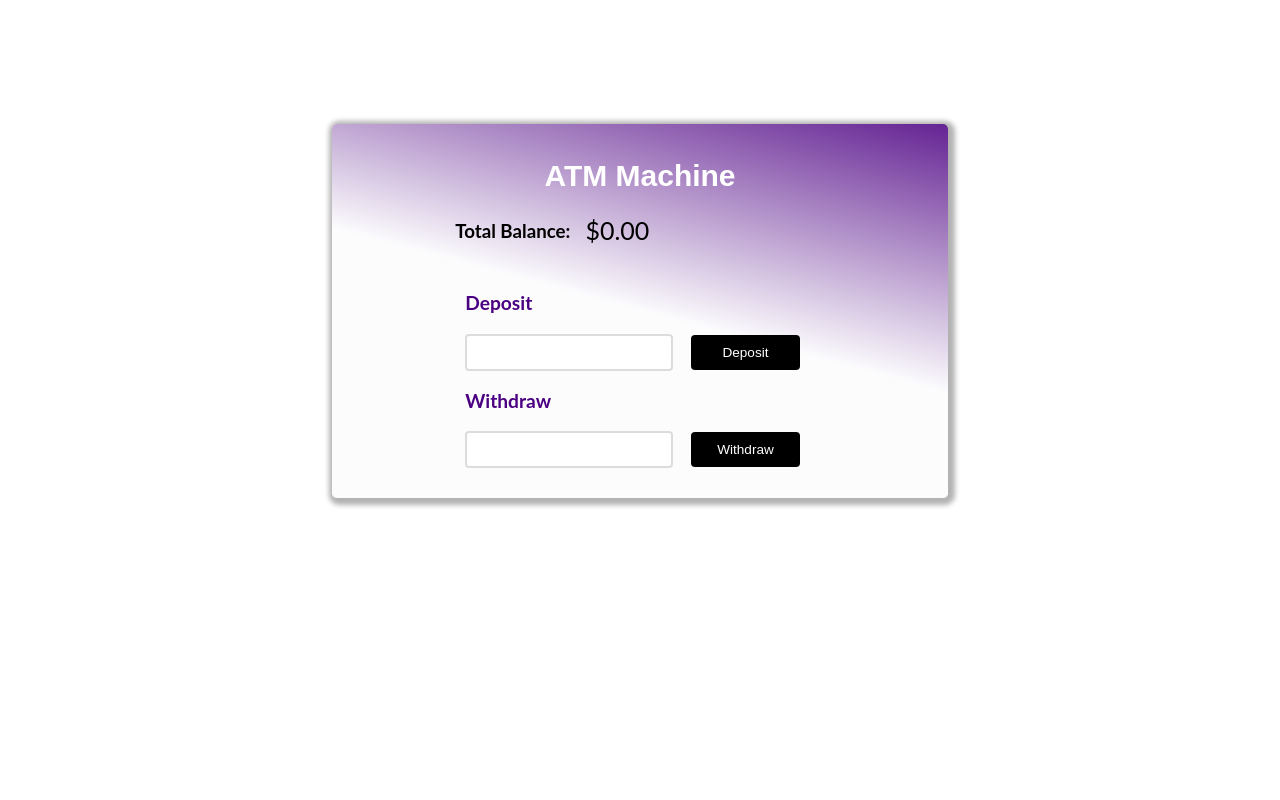
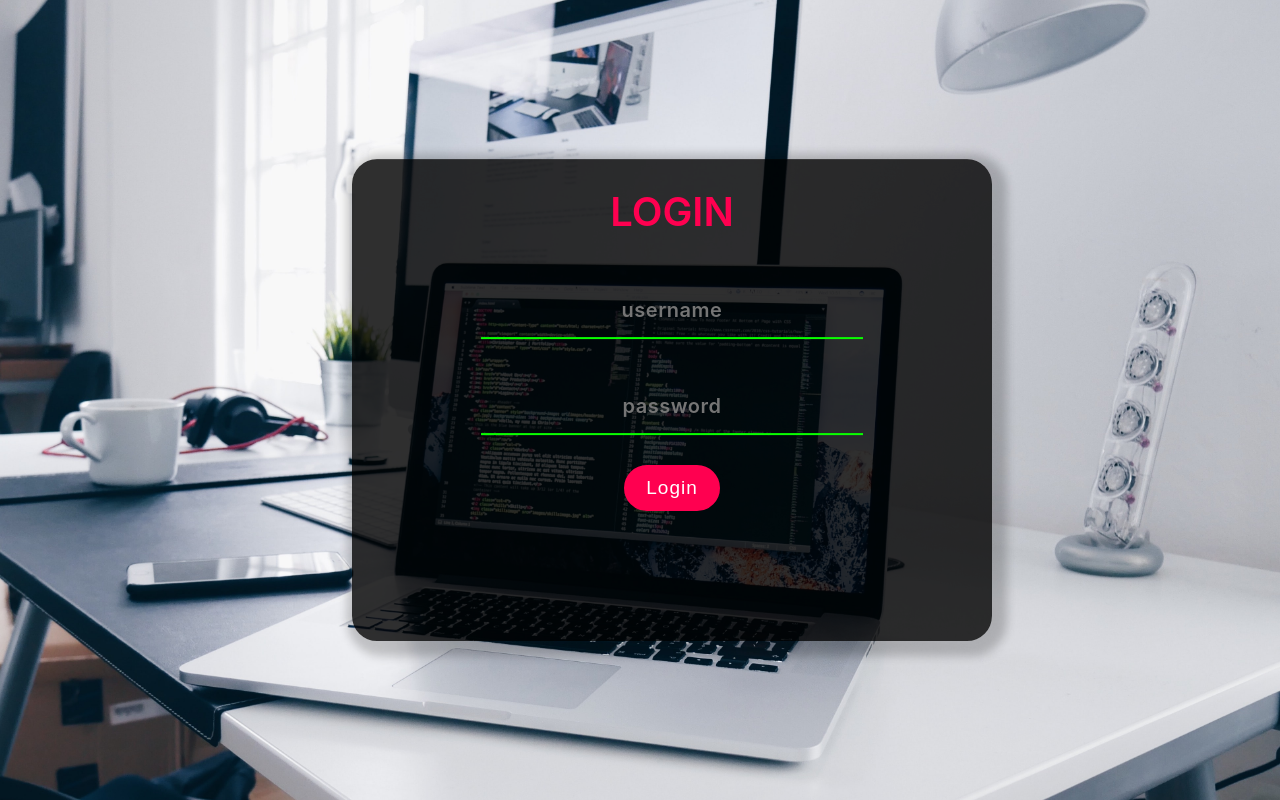
Before and after one commit to cindyange/ATM, a plain HTML site: page index.html in a window 1280 px wide. Drawn offline with Linux system fonts and the light colour scheme.

Commit message:
login added

```diff
--- a/index.js
+++ b/atm.js
@@ -23,6 +23,10 @@ const userDeposit = document.getElementById("userDeposit");
 const btnDeposit = document.getElementById("btnDeposit");
 const userWithdraw = document.getElementById("userWithdraw");
 const btnWithdraw = document.getElementById("btnWithdraw");
+
+
+
+
 
 // Create our number formatter.
 const formatter = new Intl.NumberFormat('en-US', {
--- /dev/null
+++ b/atm.scss
@@ -0,0 +1,79 @@
+ @import 'https://fonts.googleapis.com/css?family=Lato:400,700';
+*{
+  margin: 0;
+  padding: 0;
+  box-sizing: border-box;
+}
+body {
+  // background-image: url(christopher-gower-m_HRfLhgABo-unsplash.jpg);
+  font-family: 'Lato', sans-serif;
+}
+
+.flex {
+
+  width: 100%;
+  margin: 0 auto;
+  flex-wrap:wrap;
+  justify-content: center;
+  align-items:center;
+  border-radius:5px;
+
+}
+#acctBalanceLbl{
+  display: flex;
+}
+.element-center {
+  display: flex;
+  flex-direction:column;
+  justify-content: center;
+  margin-top: 10px;
+}
+
+.typewrite {
+    font-size: 16pt;
+    margin: auto;
+    display: flex;
+    justify-content: center;
+}
+
+h1 {
+    font-size: 3em;
+    margin: 0;
+    margin-top: 0.3em;
+}
+h2{
+  font-size: 16px;
+}
+
+#inputs {
+    padding: 10px;
+}
+
+input,
+button {
+  font-size: .85em;
+  padding: .65em 1em;
+  border-radius: .3em;
+  outline: none;
+  border: none;
+}
+input {
+  border: 3px solid #423f3f;
+  margin-right: 1em;
+}
+
+button {
+    color: white;
+    background: #508abc;
+    border: solid 1px;
+    border-color: rgba(0, 0, 0, .1);
+    cursor: pointer;
+}
+
+label {
+    font-size: 2em;
+}
+
+#btnDeposit, #btnWithdraw {
+    width: 8em;
+}
--- a/index.html
+++ b/index.html
@@ -1,47 +1,22 @@
 <!DOCTYPE html>
 <html lang="en">
 <head>
-	<meta charset="UTF-8">
-	<meta http-equiv="X-UA-Compatible" content="IE=edge">
-	<meta name="viewport" content="width=device-width, initial-scale=1.0">
-	<link rel="stylesheet" href="style.css">
-	<title>Document</title>
+    <meta charset="UTF-8">
+    <meta http-equiv="X-UA-Compatible" content="IE=edge">
+    <meta name="viewport" content="width=device-width, initial-scale=1.0">
+    <title>@keyframe-login</title>
+    <link rel="stylesheet" href="style.css">
 </head>
 <body>
+    <header class="header">
+        <form class="login-form">
+            <h1 class="text">login</h1>
+            <input type="text" placeholder="username" id="username">
+            <input type="password" placeholder="password" id="password">
+            <input type="submit" id="btn-login" value="Login">
+        </form>
+    </header>
 
-<div class="flex">
-	<h1>ATM Machine</h1>
-	<div class="element-center">
-
-	  <div id="acctBalance">
-
-		  <!-- <span class="wrap"></span> -->
-	      <!-- </a> -->
-	      <h3>
-		  Total Balance:
-	      </h3>
-
-	      <label id="acctBalanceLbl"></label>
-	  </div>
-
-	  <div id="inputs">
-	      <h2>
-		  Deposit
-	      </h2>
-	      <input type="text" id="userDeposit" required>
-	      <button id="btnDeposit">Deposit</button>
-
-	      <h2>
-		  Withdraw
-	      </h2>
-	      <input type="text" id="userWithdraw" required>
-	      <button id="btnWithdraw">Withdraw</button>
-	  </div>
-	</div>
-	</div>
-
-	  <script type="text/javascript" src="bank_account_script.js"></script>
-	  <script type="text/javascript" src="typewriter_script.js"></script>
-<script src="./index.js"></script>
+    <script src="./script.js"></script>
 </body>
 </html>
--- /dev/null
+++ b/script.js
@@ -0,0 +1,28 @@
+
+
+let counter = 0;
+let username = document.getElementById('username');
+let password = document.getElementById('password');
+let enterButton = document.getElementById('btn-login')
+let text = document.querySelector('.text')
+
+enterButton.addEventListener("click",(event) =>{
+    event.preventDefault()
+    console.log(username.value);
+    console.log(password.value);
+    // text.innerHTML ='hello'
+    // window.open('./atm.html')
+    location.href =('atm.html')
+
+    localStorage.setItem('username',username.value);
+    localStorage.setItem('password',password.value);
+});
+
+
+let user = {
+    username: username.value,
+    password: password.value,
+};
+
+localStorage.setItem(user.username + counter++,JSON.stringify(user));
+localStorage.setItem(user.password + counter++,JSON.stringify(user));
--- a/style.scss
+++ b/style.scss
@@ -1,78 +1,164 @@
- @import 'https://fonts.googleapis.com/css?family=Lato:400,700';
+body {
+  margin: 0;
+  padding: 0;
 
-body {
-  // color: #484848;
-  font-family: 'Lato', sans-serif;
-  padding: 1em;
-  line-height: 1.5;
+  .header {
+    height: 100vh;
+    background-position: center;
+    background-image: url(christopher-gower-m_HRfLhgABo-unsplash.jpg);
+    background-size: cover;
 
+    .login-form {
+      position: absolute;
+      top: 47%;
+      left: 50%;
+      transform: translate(-45%, -45%);
+      text-align: center;
+      height: 60%;
+      background-color: rgba(0, 0, 0, 0.808);
+      border: 1px solid transparent;
+      border-radius: 25px;
+      box-shadow: 5px 5px 10px 10px rgba(0, 0, 0, 0.2);
+      animation-name: fadeIn;
+      animation-duration: 0.5s;
+
+      .text {
+        text-align: center;
+        text-transform: uppercase;
+        font-size: 40px;
+        font-family: -apple-system, BlinkMacSystemFont, "Segoe UI", Roboto,
+          Oxygen, Ubuntu, Cantarell, "Open Sans", "Helvetica Neue", sans-serif;
+        color: #ff0050;
+        font-weight: 600;
+        animation-name: moveDown;
+        animation-duration: 1s;
       }
 
-.flex {
-  background: #fdfdfddc;
-  width: 70%;
-  margin: 0 auto;
-  flex-wrap:wrap;
-  justify-content: center;
-  align-items:center;
-  border-radius:5px;
-
-}
-#acctBalanceLbl{
-  display: flex;
-}
-.element-center {
-  display: flex;
-  flex-direction:column;
-  justify-content: center;
-  margin-top: 10px;
+      .username,
+      .password {
+        padding: 15px 100px;
+        margin: 20px;
+        text-align: center;
+        box-sizing: border-box;
+        border: 0;
+        width: 60%;
+        border-bottom: 2px solid #09ff00;
+        background-color: transparent;
+        outline: none;
+        color: #fff;
+        font-size: 20px;
+        font-weight: 600;
+        letter-spacing: 0.5px;
+        font-family: -apple-system, BlinkMacSystemFont, "Segoe UI", Roboto,
+          Oxygen, Ubuntu, Cantarell, "Open Sans", "Helvetica Neue", sans-serif;
+        transition: 0.35s;
       }
 
-.typewrite {
-    font-size: 16pt;
-    margin: auto;
-    display: flex;
-    justify-content: center;
+      .username {
+        animation-name: moveInRight;
+        animation-duration: 1s;
       }
 
-h1 {
-    font-size: 3em;
-    margin: 0;
-    margin-top: 0.3em;
-}
-h2{
-  font-size: 16px;
+      .password {
+        animation-name: moveInLeft;
+        animation-duration: 1s;
       }
 
-#inputs {
-    padding: 10px;
+      .username:focus,
+      .password:focus {
+        width: 75%;
+        border-color: #ff0050;
       }
 
-input,
-button {
-  font-size: .85em;
-  padding: .65em 1em;
-  border-radius: .3em;
+
+      #btn-login {
+        border: 0;
+        text-decoration: none;
+        text-align: center;
+        margin: 10px 150px;
         outline: none;
-  border: none;
-}
-input {
-  border: 2px solid #dcdcdc;
-  margin-right: 1em;
+        padding: 10px 20px;
+        color: #fff;
+        border: 2px solid #ff0050;
+        background-color: #ff0050;
+        border-radius: 24px;
+        font-size: 19px;
+        letter-spacing: 1px;
+        transition: 1s;
+        animation-name: moveUp;
+        animation-duration: 1s;
       }
 
-button {
-    color: white;
-    background: #508abc;
-    border: solid 1px;
-    border-color: rgba(0, 0, 0, .1);
+      #btn-login:hover {
         cursor: pointer;
+        background-color: #09ff00;
+        border-color: #09ff00;
       }
 
-label {
-    font-size: 2em;
+      @keyframes moveInRight {
+        0% {
+          transform: translateX(-25px);
+          opacity: 0;
+        }
+        80% {
+          transform: translateX(20px);
+        }
+        100% {
+          transform: translateX(0);
+          opacity: 1;
+        }
       }
 
-#btnDeposit, #btnWithdraw {
-    width: 8em;
+      @keyframes moveInLeft {
+        0% {
+          transform: translateX(250px);
+          opacity: 0;
         }
+        80% {
+          transform: translateX(-20px);
+        }
+        100% {
+          transform: translateX(0);
+          opacity: 1;
+        }
+      }
+
+      @keyframes moveDown {
+        0% {
+          transform: translateY(-50px);
+          opacity: 0;
+        }
+        80% {
+          transform: translateY(5px);
+        }
+        100% {
+          transform: translateY(0);
+          opacity: 1;
+        }
+      }
+
+      @keyframes moveUp {
+        0% {
+          transform: translateY(50px);
+          opacity: 0;
+        }
+        80% {
+          transform: translateY(-5px);
+        }
+        100% {
+          transform: translateY(0);
+          opacity: 1;
+        }
+      }
+
+      @keyframes fadeIn {
+        0% {
+          opacity: 0;
+        }
+        100% {
+          opacity: 0.1;
+        }
+      }
+    }
+  }
+}
```
Also changed, not shown: atm.html (added, +46 -0 lines), atm.css (added), christopher-gower-m_HRfLhgABo-unsplash.jpg (added), style.css. Lines whose indentation alone changed are shown as unchanged.
